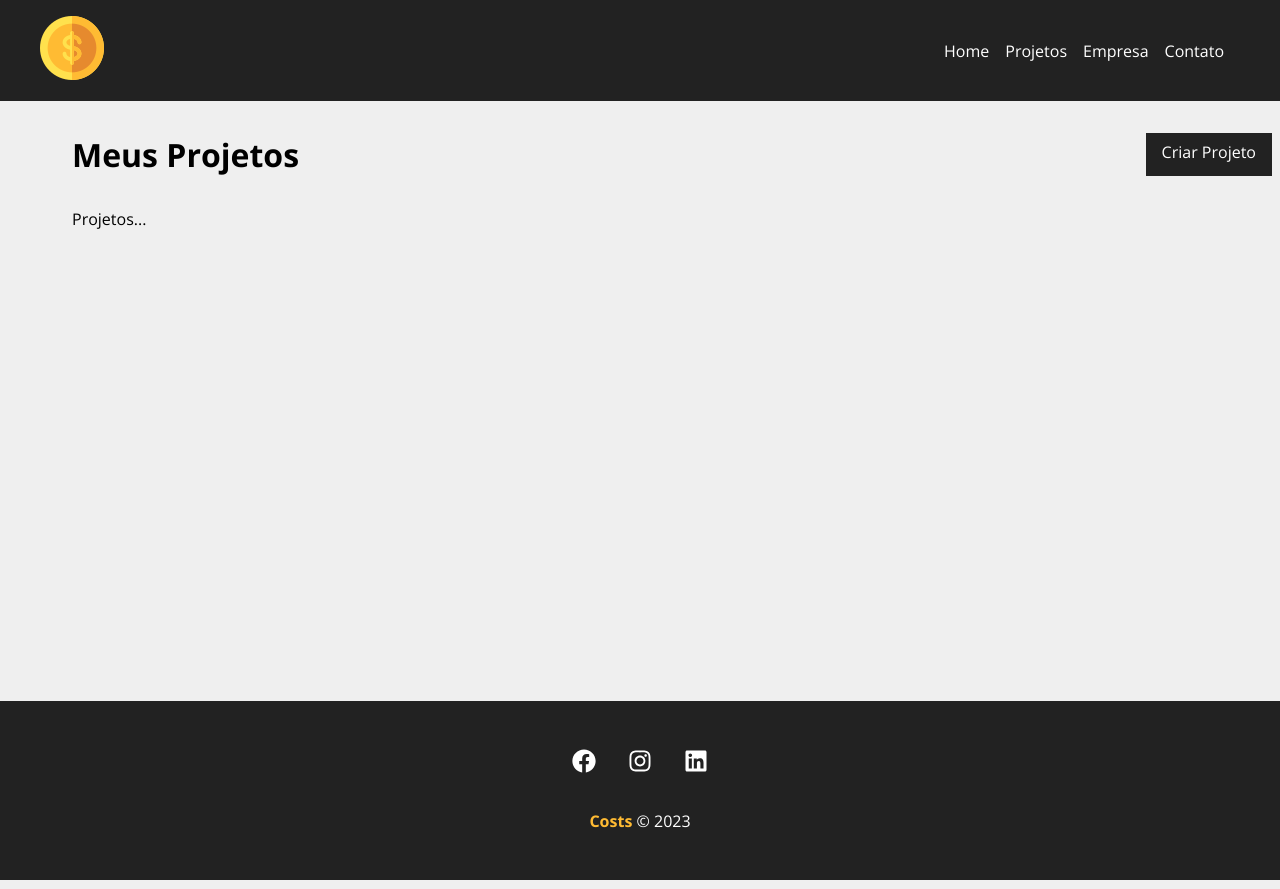
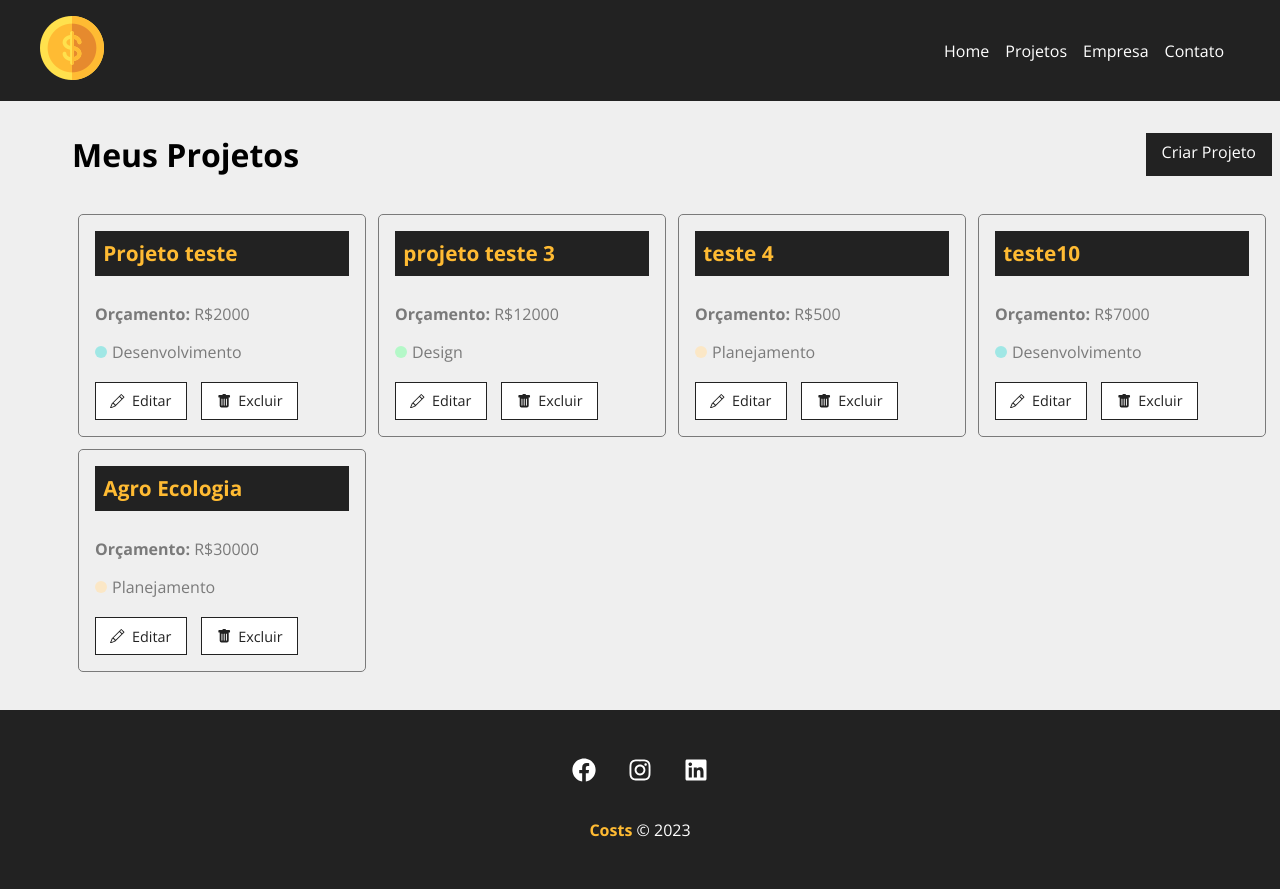
Before and after one commit to valdijr-web/estudo-react-costs, a React (Create React App) app: page /projects in a window 1280 px wide. Shown: the top 889 px of the page. Built offline with nearby package versions, Linux system fonts and the light colour scheme; data requests are answered from the project's data file.

Commit message:
Resgatando projetos do banco de dados

```diff
--- a/db.json
+++ b/db.json
@@ -43,6 +43,17 @@
       "cost": 0,
       "services": [],
       "id": 4
+    },
+    {
+      "name": "Agro Ecologia",
+      "budget": "30000",
+      "category": {
+        "id": "4",
+        "name": "Planejamento"
+      },
+      "cost": 0,
+      "services": [],
+      "id": 5
     }
   ],
   "categories": [
--- a/src/components/pages/Projects.js
+++ b/src/components/pages/Projects.js
@@ -1,17 +1,36 @@
 import { useLocation } from "react-router-dom";
+import { useState, useEffect } from "react";
+
 import Message from "../layout/Message";
 import Container from '../layout/Container';
 import LinkButton from "../layout/LinkButton";
+import ProjectCard from "../project/ProjectCard";
 
 import styles from './Projects.module.css';
 
 function Projects() {
 
+    const [projects, setProjects] = useState([]);
     const location = useLocation();
     let message = '';
     if(location.state){
         message = location.state.message;
     }
+
+    useEffect( () => {
+        fetch('http://localhost:5000/projects', {
+            method: 'GET',
+            headers: {
+                'Content-Type': 'application/json'
+            }
+        })
+        .then( resp => resp.json())
+        .then(data => {
+            console.log(data);
+            setProjects(data);
+        })
+        .catch(err => console.log(err))
+    },[]);
     return (
         <div className={styles.project_container}>
             <div className={styles.title_container}>
@@ -20,7 +39,14 @@
             </div>
             {message && <Message type="success" msg={message}/>}
             <Container customClass="start">
-                <p>Projetos...</p>
+                {projects.length > 0 &&
+                    projects.map((project) => <ProjectCard
+                    id={project.id}
+                    name={project.name}
+                    budget={project.budget}
+                    category={project.category.name}
+                    key={project.id}
+                    />)}
             </Container>
         </div>
     );
--- /dev/null
+++ b/src/components/project/ProjectCard.js
@@ -0,0 +1,29 @@
+import {Link} from 'react-router-dom';
+
+import styles from './ProjectCard.module.css';
+
+import {BsPencil, BsFillTrashFill, BsPen} from 'react-icons/bs';
+
+function ProjectCard({id, name, budget, category, handlerRemove}){
+    return (
+        <div className={styles.project_card}>
+            <h4>{name}</h4>
+            <p>
+                <span>Orçamento:</span> R${budget}
+            </p>
+            <p className={styles.category_text}>
+                <span className={`${styles[category.toLowerCase()]}`}></span> {category}
+            </p>
+            <div className={styles.project_card_actions}>
+                <Link to="/">
+                    <BsPencil/> Editar
+                </Link>
+                <button>
+                    <BsFillTrashFill /> Excluir
+                </button>
+
+            </div>
+        </div>
+    );
+}
+export default ProjectCard;
--- /dev/null
+++ b/src/components/project/ProjectCard.module.css
@@ -0,0 +1,86 @@
+.project_card {
+    padding: 1em;
+    border: 1px solid #7a7a7a;
+    border-radius: 5px;
+    width:24%;
+    margin: 0.5%;
+}
+ .project_card h4 {
+    background-color: #222;
+    color: #ffbb33;
+    padding: 0.4em;
+    margin-bottom: 1.3em;
+    font-size: 1.3em;
+ }
+
+ .project_card p {
+    color: #7a7a7a;
+    margin-bottom: 1em;
+ }
+
+ .project_card p span {
+    font-weight: bold;
+ }
+
+ .category_text {
+    display: flex;
+    align-items: center;
+ }
+
+ .category_text span {
+    display: block;
+    width: 12px;
+    height: 12px;
+    border-radius: 50%;
+    background-color: #CCC;
+    margin-right: 5px;
+ }
+
+ .category_text .infra {
+    background-color: #ffaebc;
+ }
+
+ .category_text .desenvolvimento {
+    background-color: #A0E7E5;
+ }
+
+ .category_text .design {
+    background-color: #B4F8C8;
+ }
+
+ .category_text .planejamento {
+    background-color: #FBE7C6;
+ }
+
+ .project_card_actions {
+    margin-top: 1.2em;
+    display: flex;
+    align-items: center;
+ }
+
+ .project_card_actions a,
+ .project_card_actions button{
+    text-decoration: none;
+    border: none;
+    background-color: #FFF;
+    color: #222;
+    font-size: 0.9em;
+    padding: 0.6em 1em;
+    margin-right: 1em;
+    cursor: pointer;
+    border: 1px solid #222;
+    display: flex;
+    align-items: center;
+    justify-content: center;
+    transition: 0.5s;
+ }
+
+ .project_card_actions svg {
+    margin-right: 0.5em;
+ }
+
+ .project_card_actions a:hover,
+ .project_card_actions button:hover {
+    background-color: #222;
+    color: #FFBB33;
+ }
```
